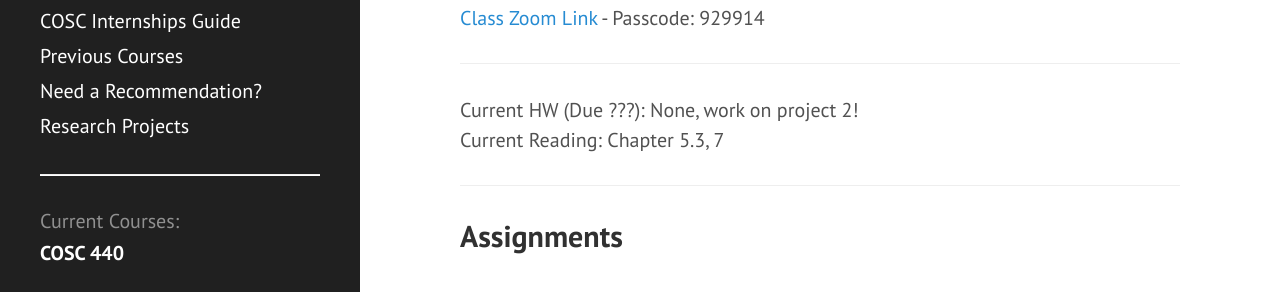
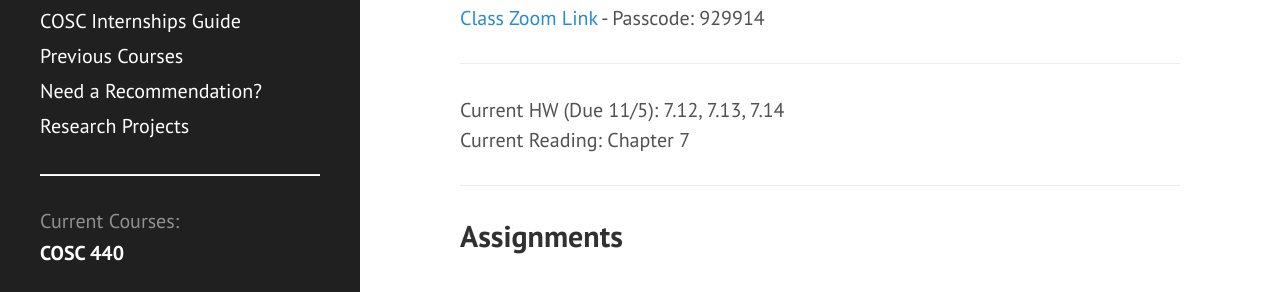
Before and after one commit to ripark/ripark.github.io, a Jekyll site: the page built from f20/cosc440.html, in a window 1280 px wide and 900 px high. Shown: the part 337-629 px from the top of the window. Built offline with Jekyll 4.4.1, drawn with Linux system fonts in a browser that asks for light colours; Markdown is read by kramdown in place of the engine named in the settings.

Commit message:
Update cosc440.html

```diff
--- a/f20/cosc440.html
+++ b/f20/cosc440.html
@@ -16,9 +16,9 @@ shorttitle: "COSC 440"
 <hr>
 <a href="https://smcm.zoom.us/j/94201385875">Class Zoom Link</a> - Passcode: 929914
 <hr>
-Current HW (Due ???): None, work on project 2!
+Current HW (Due 11/5): 7.12, 7.13, 7.14
 <br>
-Current Reading: Chapter 5.3, 7
+Current Reading: Chapter 7
 <hr>
 <h2> Assignments </h2>
 <br>
```
